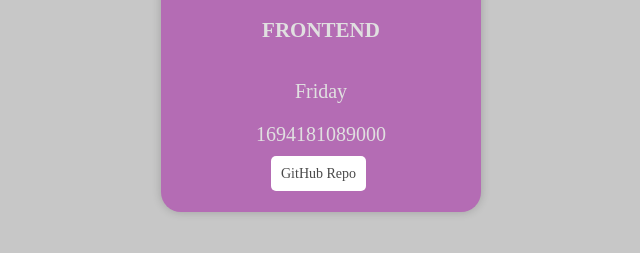
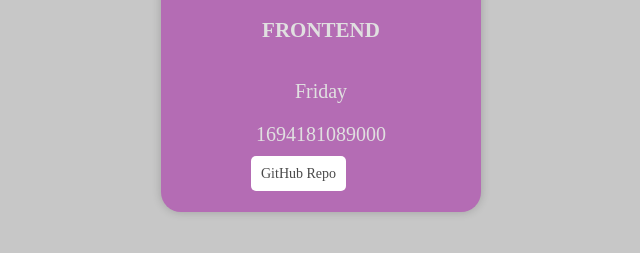
Before and after one commit to o-dunsin/STAGE-1, a plain HTML site: page index.html in a window 1280 px wide. Shown: the part 425-678 px from the top of the page, without its empty margins (319-959 px from the left). Drawn offline with Linux system fonts and the light colour scheme.

Commit message:
updated design

```diff
--- a/style.css
+++ b/style.css
@@ -43,7 +43,7 @@ body {
     margin: 0;
 }
 .github {
-    margin: 20px 100px;
+    margin: 20px 80px;
 }
 .github a {
     cursor: pointer;
```
